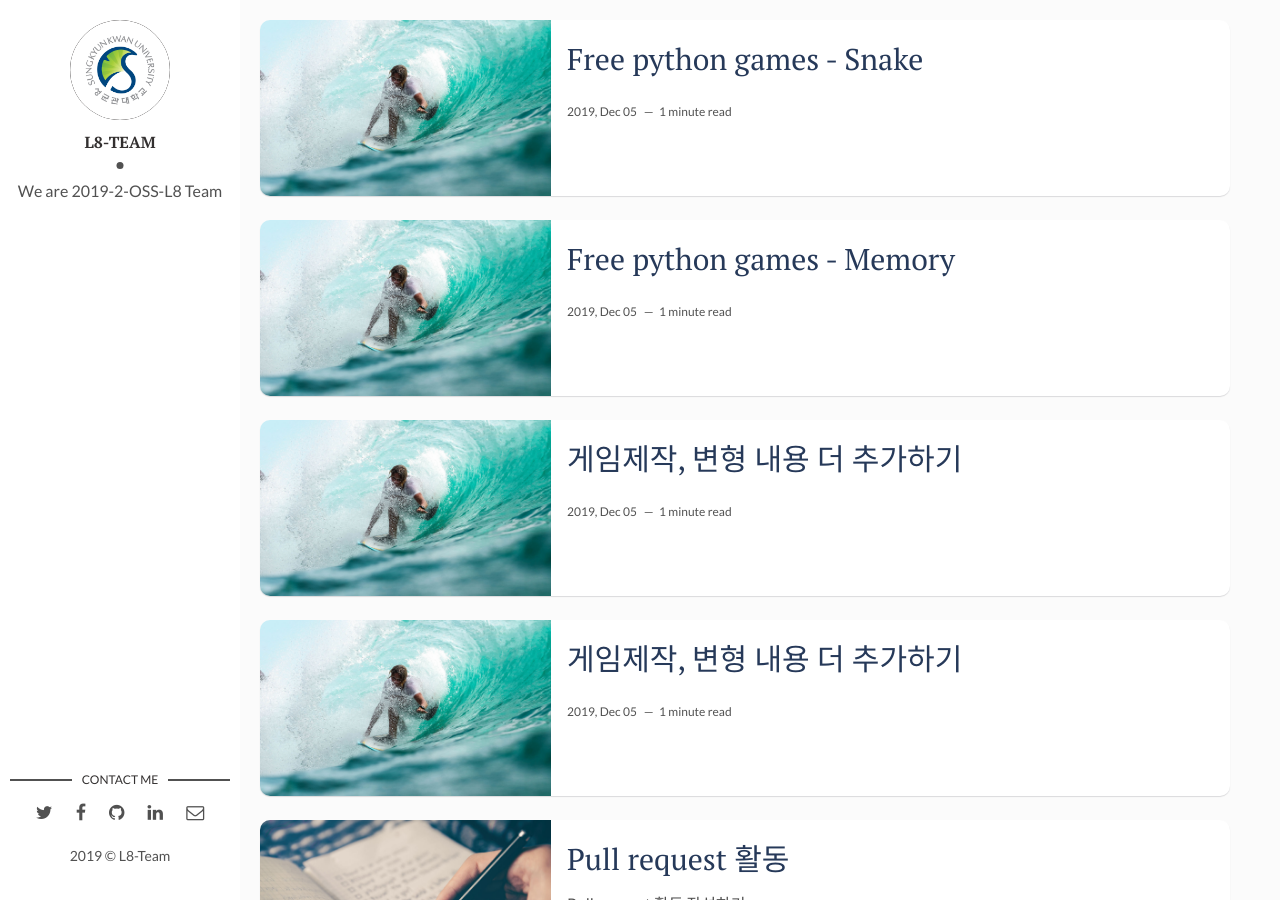
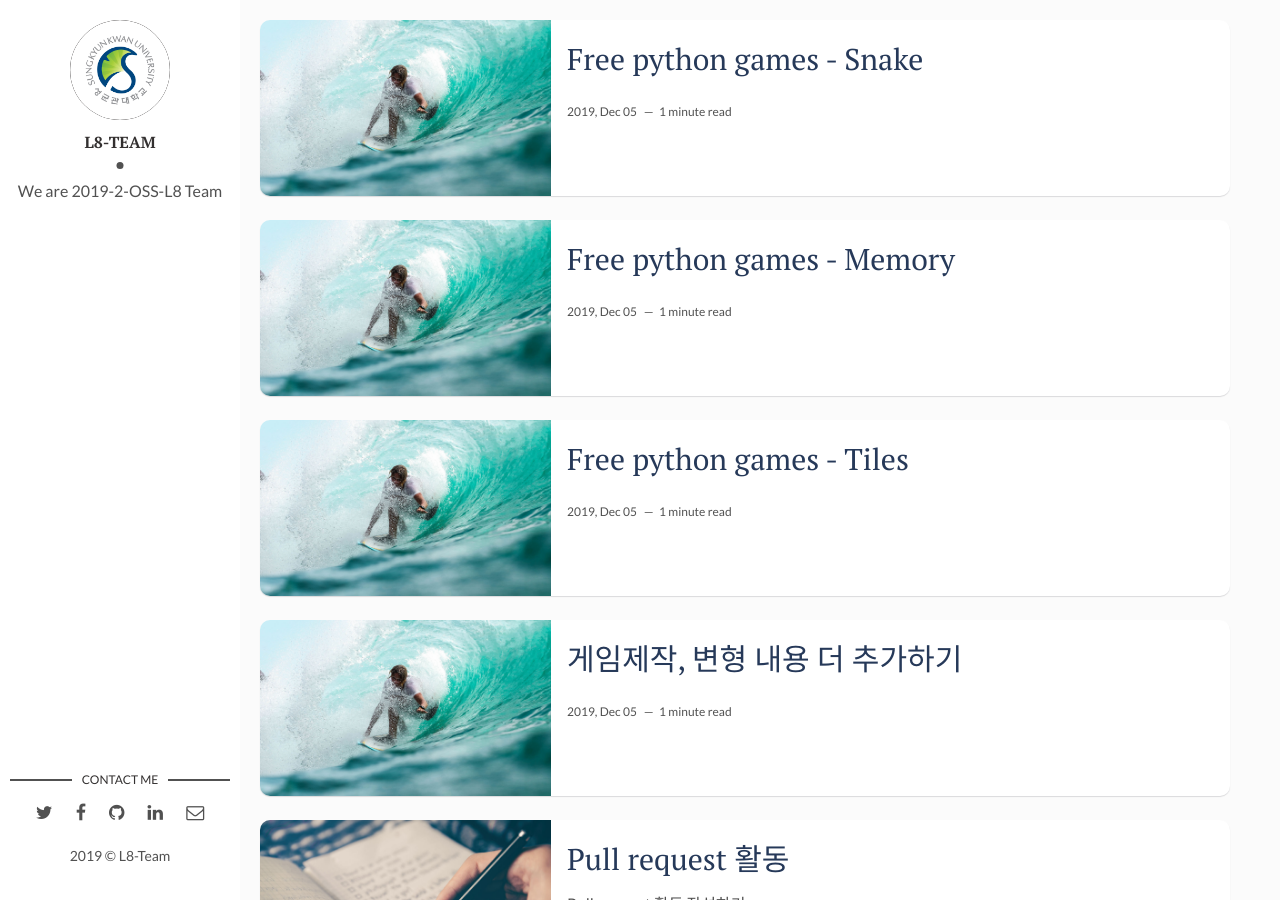
Before and after one commit to 19-2-SKKU-OSS/2019-2-OSS-L8-page, a Jekyll site: the page built from index.html, in a window 1280 px wide and 900 px high. Built offline with Jekyll 4.4.1, drawn with Linux system fonts in a browser that asks for light colours; the list of posts is cut into pages by our own code.

Commit message:
Update 2017-04-06-how-i-rest-from-work (4번째 사본).markdown

```diff
--- a/_posts/2017-04-06-how-i-rest-from-work (4번째 사본).markdown
+++ b/_posts/2017-04-06-how-i-rest-from-work (4번째 사본).markdown
@@ -1,6 +1,6 @@
 ---
 layout: post
-title: 게임제작, 변형 내용 더 추가하기
+title: Free python games - Tiles
 date: 2019-12-05 13:32:20 +0300
 description: You’ll find this post in your `_posts` directory. Go ahead and edit it and re-build the site to see your changes. # Add post description (optional)
 img: i-rest.jpg # Add image post (optional)
```
